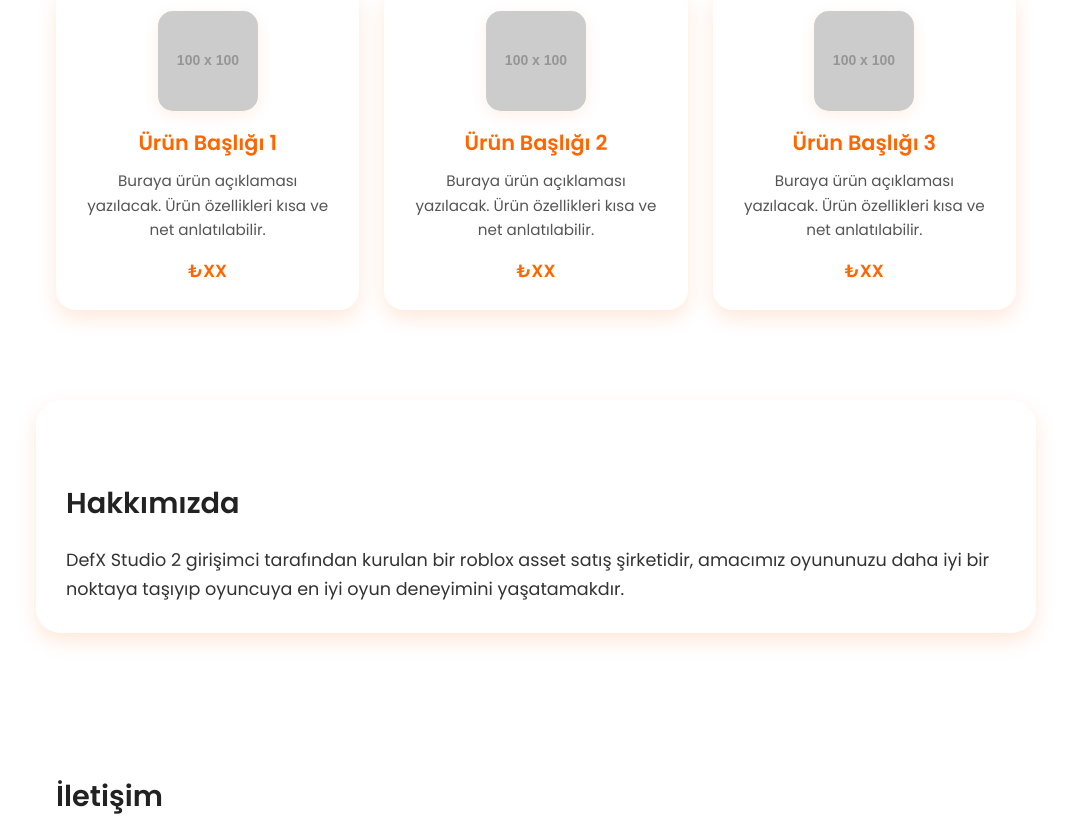
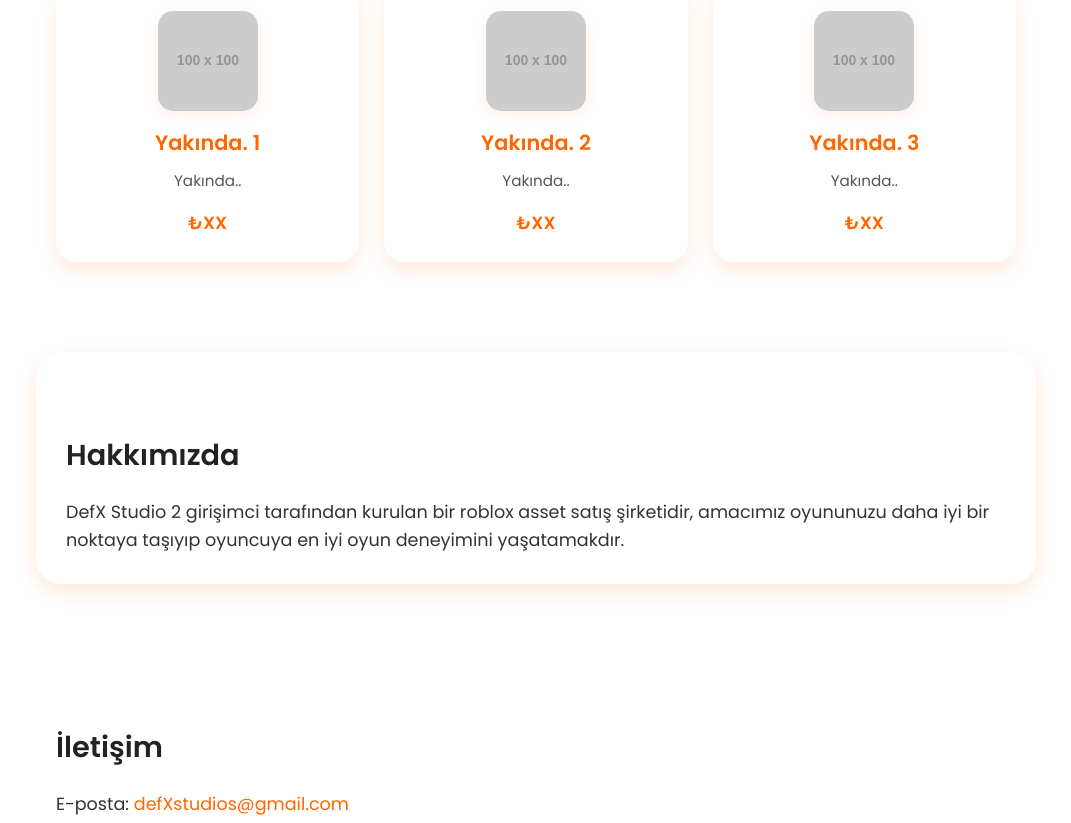
Before and after one commit to sydef1x/defxstudio, a plain HTML site: page index.html in a window 1280 px wide. Shown: the part 980-1803 px from the top of the page, without its empty margins (104-1175 px from the left). Drawn offline with Linux system fonts and the light colour scheme; placeholder pictures from the web are drawn by us.

Commit message:
Update index.html

```diff
--- a/index.html
+++ b/index.html
@@ -254,22 +254,22 @@
     <div class="products">
       <div class="product-card">
         <img src="https://via.placeholder.com/100" alt="Ürün 1" />
-        <h3>Ürün Başlığı 1</h3>
-        <p>Buraya ürün açıklaması yazılacak. Ürün özellikleri kısa ve net anlatılabilir.</p>
+        <h3>Yakında. 1</h3>
+        <p>Yakında..</p>
         <div class="price">₺XX</div>
       </div>
 
       <div class="product-card">
         <img src="https://via.placeholder.com/100" alt="Ürün 2" />
-        <h3>Ürün Başlığı 2</h3>
-        <p>Buraya ürün açıklaması yazılacak. Ürün özellikleri kısa ve net anlatılabilir.</p>
+        <h3>Yakında. 2</h3>
+        <p>Yakında..</p>
         <div class="price">₺XX</div>
       </div>
 
       <div class="product-card">
         <img src="https://via.placeholder.com/100" alt="Ürün 3" />
-        <h3>Ürün Başlığı 3</h3>
-        <p>Buraya ürün açıklaması yazılacak. Ürün özellikleri kısa ve net anlatılabilir.</p>
+        <h3>Yakında. 3</h3>
+        <p>Yakında..</p>
         <div class="price">₺XX</div>
       </div>
     </div>
```
